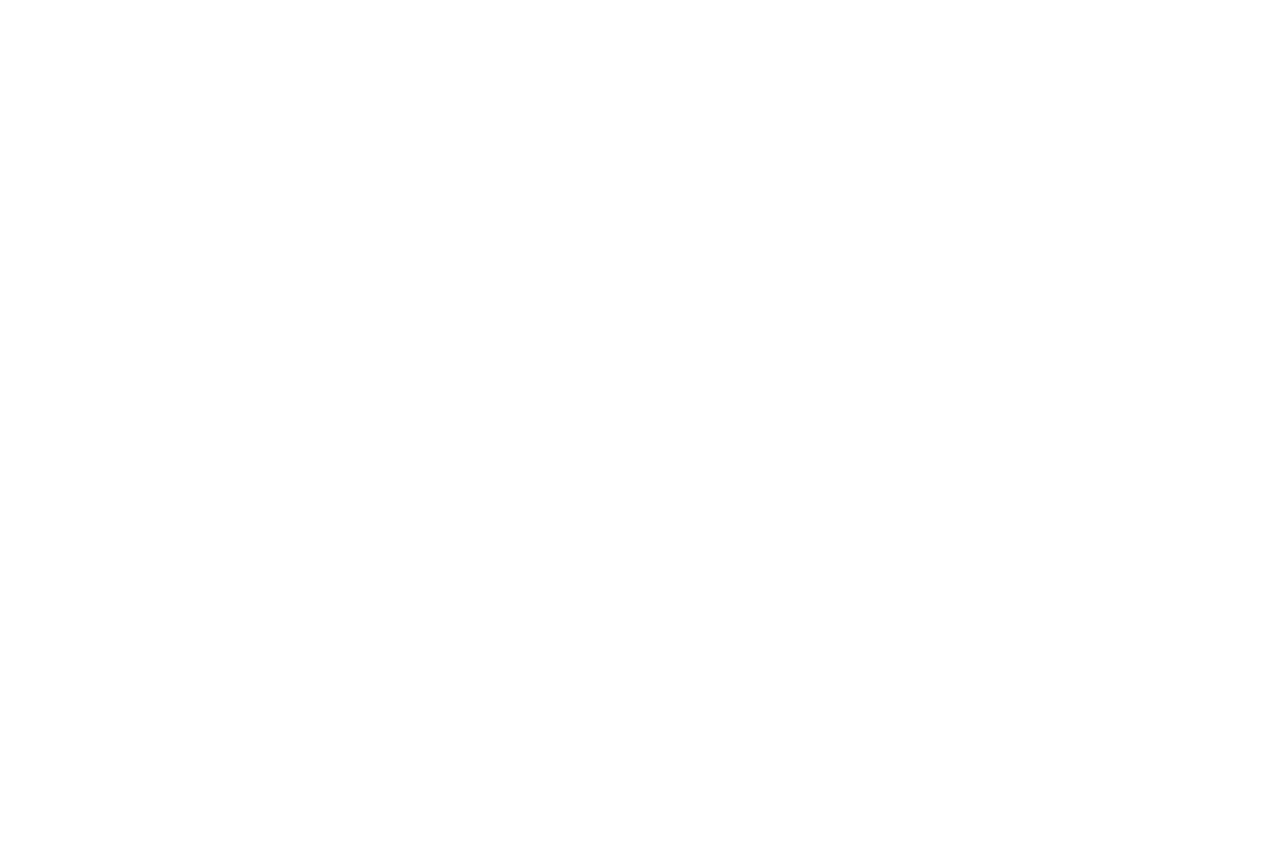
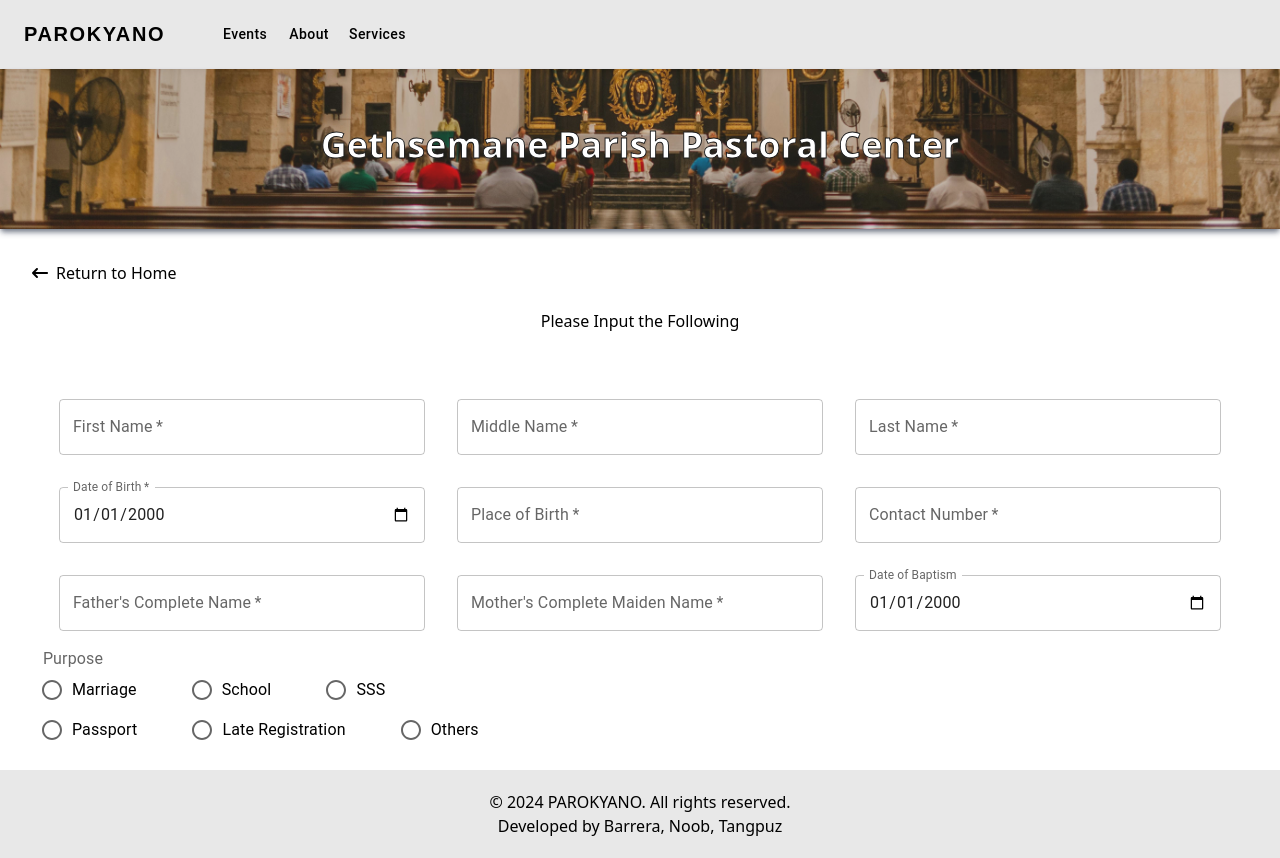
Before and after one commit to b1gmcdaddy/parokyano, a React (Vite) app in the folder client/: page /certificate-baptism in a window 1280 px wide. Before the commit this address had no page. Before the commit the page ends 800 px from the top, so only its background shows below. Built offline with nearby package versions, Linux system fonts and the light colour scheme.

Commit message:
initial page for certs baptism

```diff
--- a/client/src/App.jsx
+++ b/client/src/App.jsx
@@ -4,11 +4,11 @@ import Home from './pages/parishioner/Home'
 import Certificates from './pages/parishioner/Certificate'
 import About from './pages/parishioner/About'
 import MassSelection from './pages/parishioner/MassSelection'
-import Baptism from './pages/parishioner/Baptism'
-import WakeMass from './pages/parishioner/WakeMass'
-import FuneralMass from './pages/parishioner/FuneralMass'
-import OutsideMass from './pages/parishioner/OutsideMass'
-
+// import Baptism from './pages/parishioner/Baptism'
+// import WakeMass from './pages/parishioner/WakeMass'
+// import FuneralMass from './pages/parishioner/FuneralMass'
+// import OutsideMass from './pages/parishioner/OutsideMass'
+import CertificateBaptism from './pages/parishioner/certs-types/Certificate-Baptism'
 
 function App() {
 
@@ -17,12 +17,13 @@ function App() {
     <Routes>
       <Route path='/' element={<Home />} />
       <Route path='/certificates' element={<Certificates />} />
+      <Route path='/certificate-baptism' element={<CertificateBaptism />} />
       <Route path='/about' element={<About />} />
       <Route path='/mass-selection' element={<MassSelection/>}/>
-      <Route path='/wakemass' element={<WakeMass/>}/>
+      {/* <Route path='/wakemass' element={<WakeMass/>}/>
       <Route path='/funeralmass' element={<FuneralMass/>}/>
       <Route path='/outsidemass' element={<OutsideMass/>}/>
-      <Route path='/baptism' element={<Baptism />}/>
+      <Route path='/baptism' element={<Baptism />}/> */}
     </Routes>
   </main>
   )
--- a/client/src/pages/parishioner/Certificate.jsx
+++ b/client/src/pages/parishioner/Certificate.jsx
@@ -33,7 +33,7 @@ const Certificates = () => {
 
             <Grid container spacing={3} padding={5} justifyContent={"center"}
             sx={{marginBottom:"50px"}}>
-                <SelectorCard cardImg={baptism} serviceName={'Baptism'}/>
+                <SelectorCard cardImg={baptism} serviceName={'Baptism'} path={'/certificate-baptism'}/>
                 <SelectorCard cardImg={confirmation} serviceName={'Confirmation'}/>
                 <SelectorCard cardImg={wedding} serviceName={'Wedding'}/>
             </Grid>
--- a/client/src/pages/parishioner/certs-types/Certificate-Baptism.jsx
+++ b/client/src/pages/parishioner/certs-types/Certificate-Baptism.jsx
@@ -1,18 +1,27 @@
-import React from "react";
+import { React, useState } from "react";
 import NavParishioner from "../../../components/NavParishioner";
-import imageHeader from '../../assets/imageHeader.jpg';
+import imageHeader from "../../../assets/imageHeader.jpg"
 import Footer from "../../../components/Footer";
 import { Link } from "react-router-dom";
 import { FontAwesomeIcon } from "@fortawesome/react-fontawesome";
 import { faArrowLeftLong } from "@fortawesome/free-solid-svg-icons";
+import { TextField, Box, Grid, FormControl, FormLabel, FormControlLabel, Radio, RadioGroup } from "@mui/material";
+import Header from "../../../components/Header";
 
 const CertificateBaptism = () => {
+
+    // const [date, setDate] = useState('')
+
+    // const HandleDate = (e) => {
+    //     setDate({ ...date, [e.target.name]: e.target.value });
+    //     console.log(date)
+    // }
 
     return(
         <>
             <NavParishioner />
             <Header
-                background-image = {imageHeader}
+                backgroundImage = {imageHeader}
                 title = 'Gethsemane Parish Pastoral Center'
             />
 
@@ -20,7 +29,113 @@ const CertificateBaptism = () => {
                 <FontAwesomeIcon icon={faArrowLeftLong} className="ml-8 md:mr-2" />
                 <p className="xs:hidden md:flex">Return to Home</p>
             </Link>
+
+            <h1 align='center'>Please Input the Following</h1>
+
+            <Grid container justifyContent={"center"} sx={{marginTop:"50px", marginBottom:"20px"}}>
+                <Box
+                    component="form"
+                    sx={{
+                        '& .MuiTextField-root': { m: 2, width: '40ch' },
+                    }}
+                    noValidate
+                    autoComplete="off"
+                    >
+
+                    <div>
+                        <TextField
+                            required
+                            label="First Name"
+                            placeholder="first name"
+                        />
+                        <TextField
+                            required
+                            label="Middle Name"
+                            placeholder="middle name"
+                        />
+                        <TextField
+                            required
+                            label="Last Name"
+                            placeholder="last name"
+                        />
+                    </div>
+
+                    <div>
+                        <TextField
+                            required
+                            name="date"
+                            label="Date of Birth"
+                            type="date"
+                            defaultValue='2000-01-01'
+                        />
+                        <TextField
+                            required
+                            label="Place of Birth"
+                            placeholder="place"
+                        />
+                        <TextField
+                            required
+                            label="Contact Number"
+                            placeholder="+63"
+                        />
+                    </div>
+
+                    <div>
+                        <TextField
+                            required
+                            label="Father's Complete Name"
+                            placeholder="father"
+                        />
+                        <TextField
+                            required
+                            label="Mother's Complete Maiden Name"
+                            placeholder="mother"
+                        />
+                        <TextField
+                            label="Date of Baptism"
+                            type="date"
+                            defaultValue='2000-01-01'
+                        />
+                    </div>
+
+                    <div>
+                        <FormControl>
+                            <FormLabel id="demo-controlled-radio-buttons-group">Purpose</FormLabel>
+                                <RadioGroup
+                                    row
+                                    aria-labelledby="demo-controlled-radio-buttons-group"
+                                    name="controlled-radio-buttons-group"
+                                    sx={{
+                                        '& .MuiFormControlLabel-root': { marginRight: 7 }, // Adjusts the space between radio buttons
+                                        '& .MuiRadio-root': { padding: 1.0 } // Adjusts the padding of the radio button itself
+                                    }}
+                                >
+                                    <FormControlLabel labelPlacement="end" value="marriage" control={<Radio />} label="Marriage" />
+                                    <FormControlLabel labelPlacement="end" value="school" control={<Radio />} label="School" />
+                                    <FormControlLabel labelPlacement="end" value="sss" control={<Radio />} label="SSS" />
+                                </RadioGroup>
+                                <RadioGroup
+                                    row
+                                    aria-labelledby="demo-controlled-radio-buttons-group"
+                                    name="controlled-radio-buttons-group"
+                                    sx={{
+                                        '& .MuiFormControlLabel-root': { marginRight: 7 }, // Adjusts the space between radio buttons
+                                        '& .MuiRadio-root': { padding: 1.0 } // Adjusts the padding of the radio button itself
+                                    }}
+                                >
+                                    <FormControlLabel labelPlacement="end" value="passport" control={<Radio />} label="Passport" />
+                                    <FormControlLabel labelPlacement="end" value="late registration" control={<Radio />} label="Late Registration" />
+                                    <FormControlLabel labelPlacement="end" value="others" control={<Radio />} label="Others" />
+                                </RadioGroup>
+                        </FormControl>
+                    </div>
+                </Box>
+            </Grid>
+
+            <Footer />
         </>
     )
 
 }
+
+export default CertificateBaptism
```
